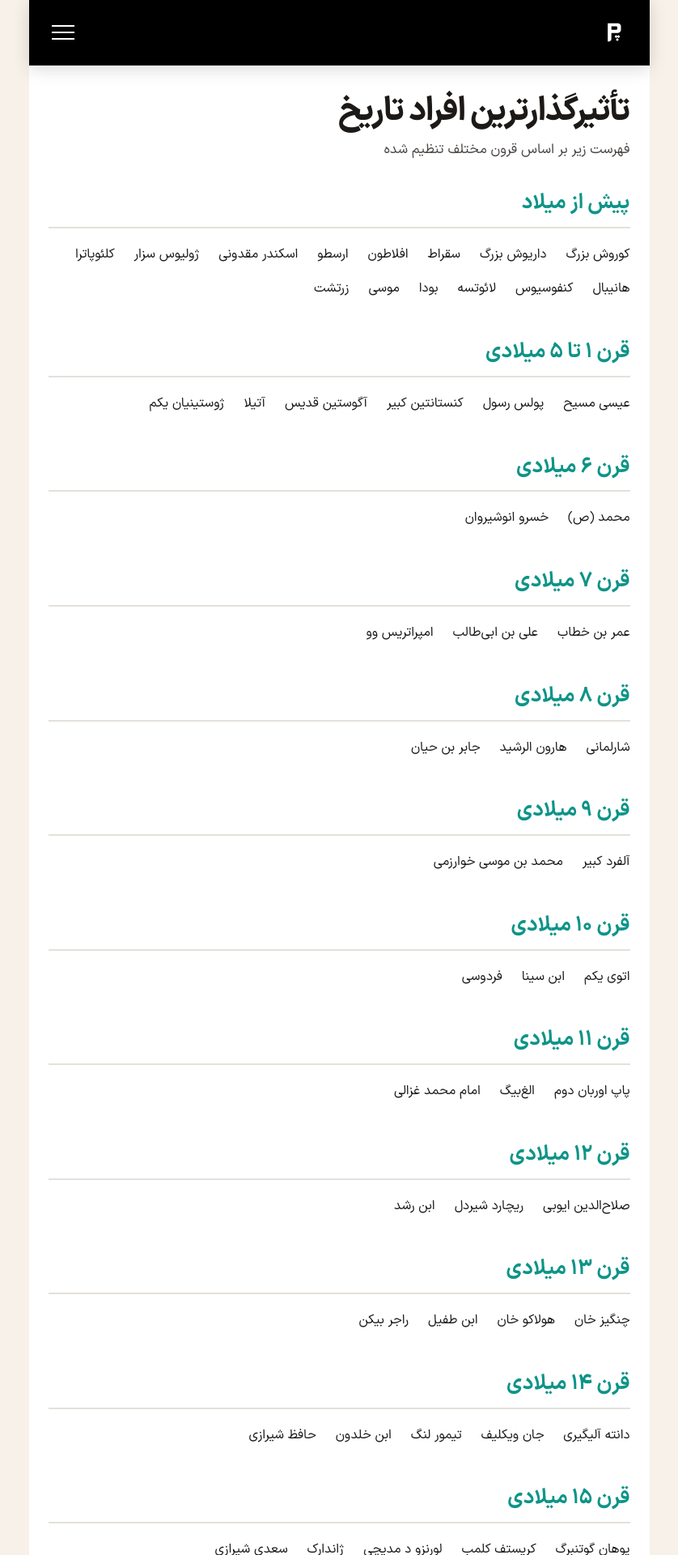
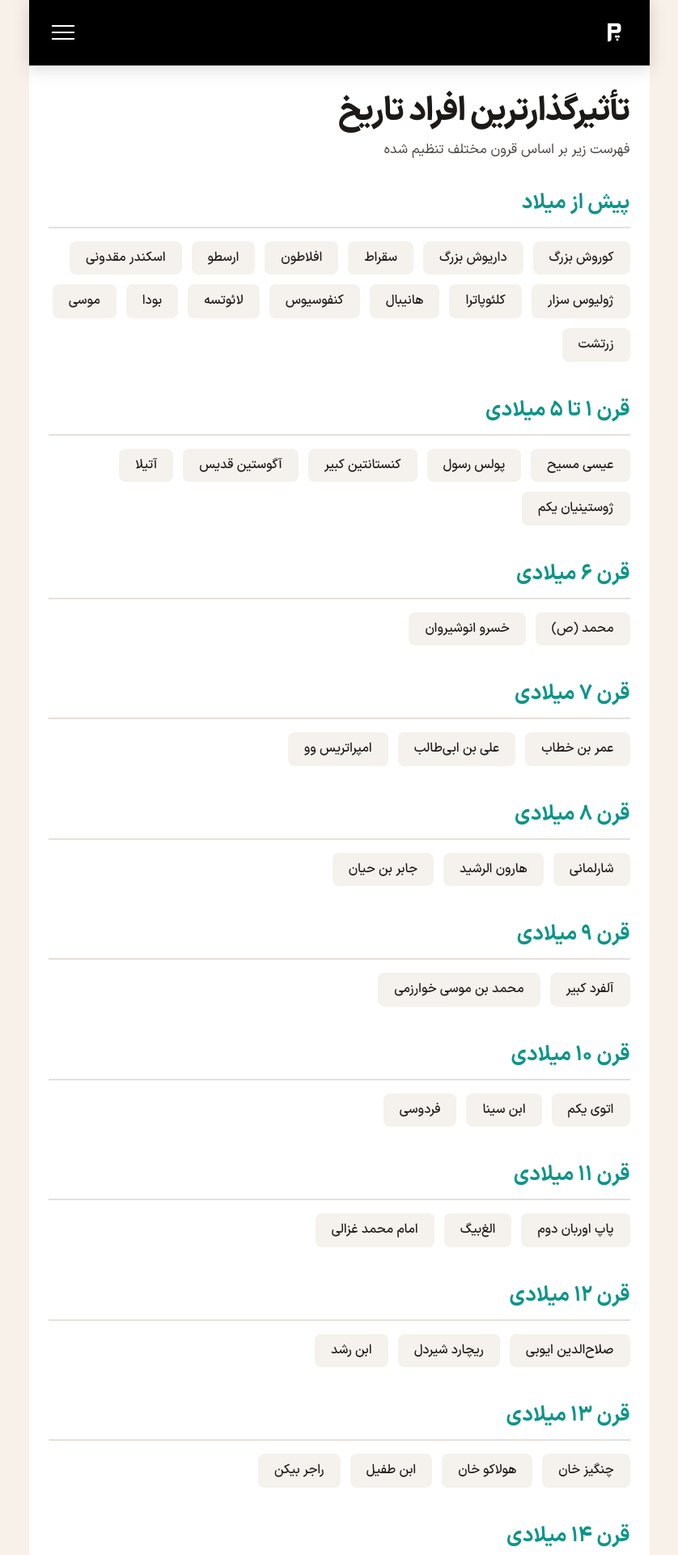
Before and after one commit to darkblog/darkblog.github.io, a Jekyll site: the page built from page.html, in a window 1280 px wide. Shown: the top 1920 px of the page at 81% size, without its empty margins (221-1059 px from the left). Built offline with Jekyll 4.4.1, drawn with Linux system fonts in a browser that asks for light colours.

Commit message:
Update page.html

```diff
--- a/page.html
+++ b/page.html
@@ -52,11 +52,11 @@
     .subtitle { color: #4a4643; margin-bottom: 2rem; font-size: 1.05rem; }
     .century-group { margin-bottom: 2.5rem; }
     .century-group h2 { font-size: 1.6rem; font-weight: 700; color: #0d9488; border-bottom: 2px solid #e5e0db; padding-bottom: 0.5rem; margin-bottom: 1rem; }
-    .people-list { list-style: none; padding: 0; display: flex; flex-wrap: wrap; gap: 0.5rem 1.5rem; }
+    .people-list { list-style: none; padding: 0; display: flex; flex-wrap: wrap; gap: 0.75rem; }
     .people-list li { font-size: 1rem; }
-    .people-list li a { text-decoration: none; color: #1e1b1a; display: inline-block; padding: 0.25rem 0; border-bottom: 1px solid transparent; transition: border-color 0.2s, color 0.2s; }
-    .people-list li a:hover { color: #0d9488; border-bottom-color: #0d9488; }
-    .no-link { color: #8c8884; cursor: default; padding: 0.25rem 0; display: inline-block; }
+    .people-list li a { text-decoration: none; color: #1e1b1a; display: block; padding: 0.5rem 1.25rem; background-color: #f5f2ed; border-radius: 0.5rem; transition: all 0.2s ease; font-weight: 500; }
+    .people-list li a:hover { background-color: #0d9488; color: white; transform: translateY(-2px); box-shadow: 0 4px 12px rgba(13, 148, 136, 0.25); }
+    .no-link { color: #8c8884; cursor: default; padding: 0.5rem 1.25rem; display: block; background-color: #f5f2ed; border-radius: 0.5rem; font-weight: 500; }
     .site-footer { background-color: #000000; padding: 2rem clamp(1rem, 3vw, 1.5rem); display: flex; align-items: center; justify-content: space-between; width: 100%; flex-direction: row; font-size: inherit; }
     .footer-logo { display: flex; align-items: center; }
     .footer-logo img { height: 2.5rem; width: auto; opacity: 0.9; display: block; }
```
